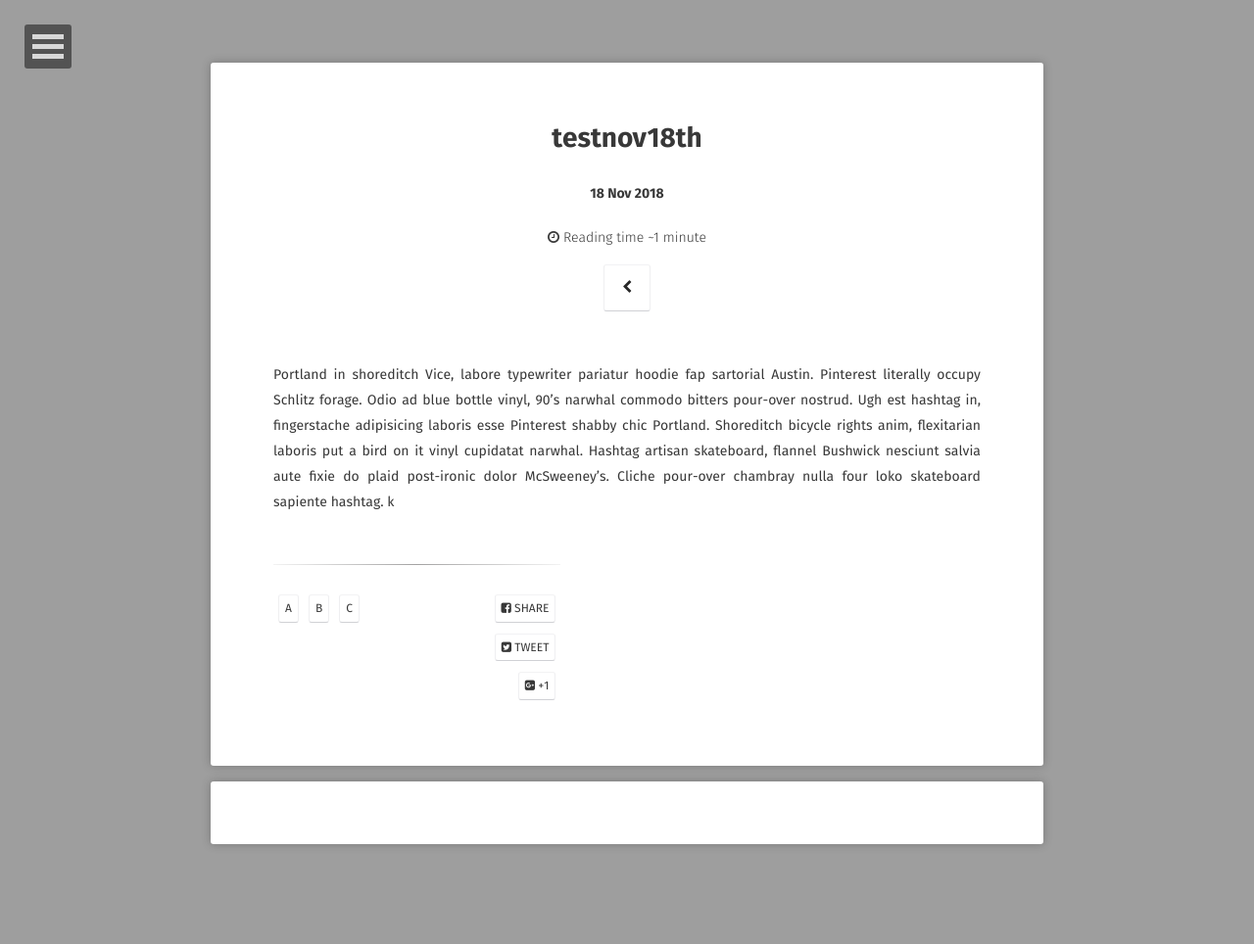
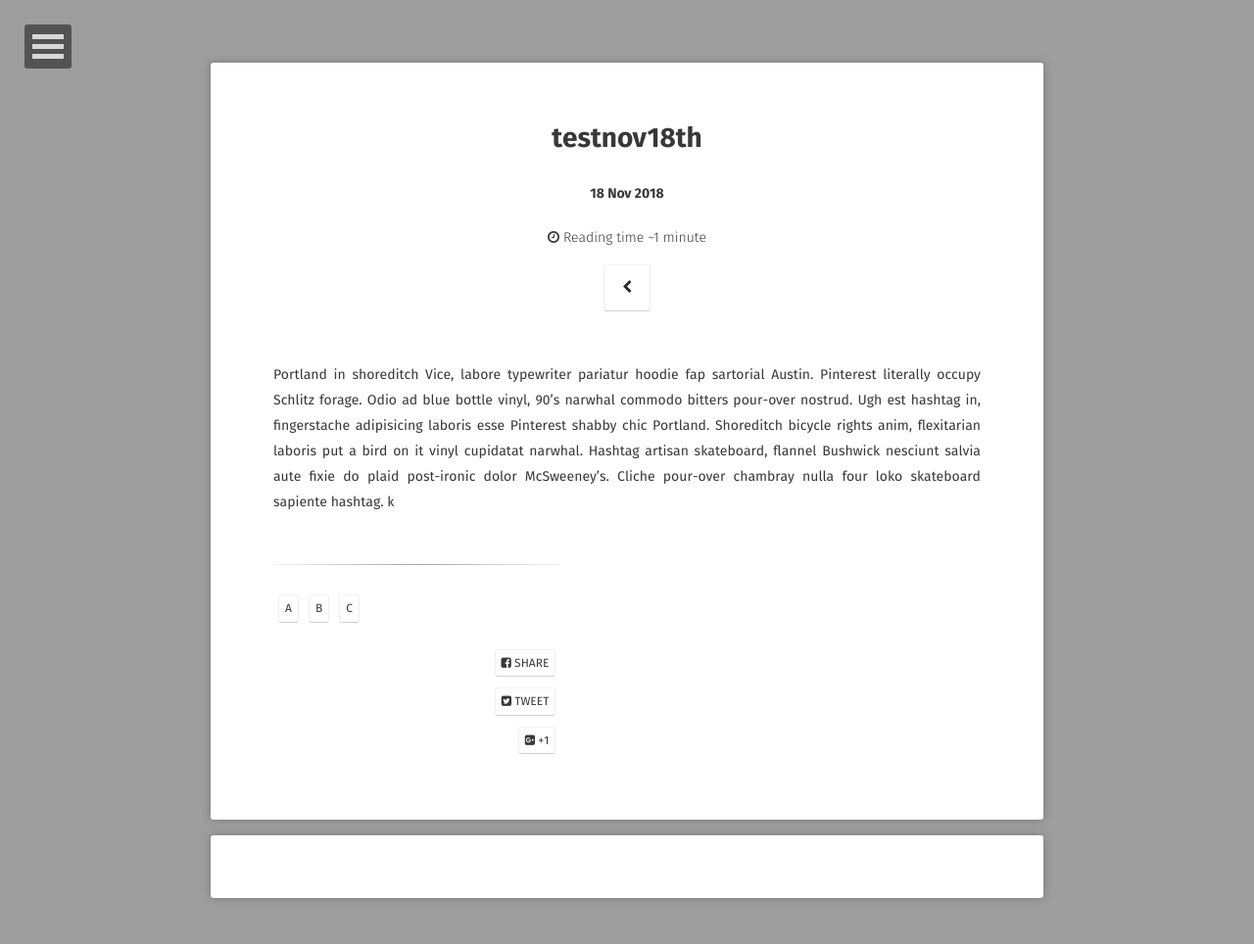
Before and after one commit to incheony/incheony.github.io, a Jekyll site: the page built from _posts/2018-11-18-test2.md, in a window 1280 px wide. Shown: the whole page at 98% size. Built offline with Jekyll 4.4.1, drawn with Linux system fonts in a browser that asks for light colours; some web fonts are replaced; comment, search, counter and statistics services are not loaded.

Commit message:
Add files via upload

```diff
--- a/_sass/elements.scss
+++ b/_sass/elements.scss
@@ -192,8 +192,8 @@
     border-radius: 3px !important;
     border-color: rgba($color_mercury,0.5) rgba($color_bon_jour,0.5) $color_mischka !important;
     border: 1px solid;
-    @media #{$small} {
-        width: 100%;
+	@media #{$small} {
+		display: none !important;
 	}
 }
 .goup-arrow {
--- a/_sass/site.scss
+++ b/_sass/site.scss
@@ -202,6 +202,13 @@
     float: left;
     text-align: left;
 }
+.entry-category {
+	display: block;
+    margin-top: 1rem;
+	width: 70%;
+    float: left;
+    text-align: left;
+}
 .social-share {
 	display: block;
     margin-top: 1rem;
```
